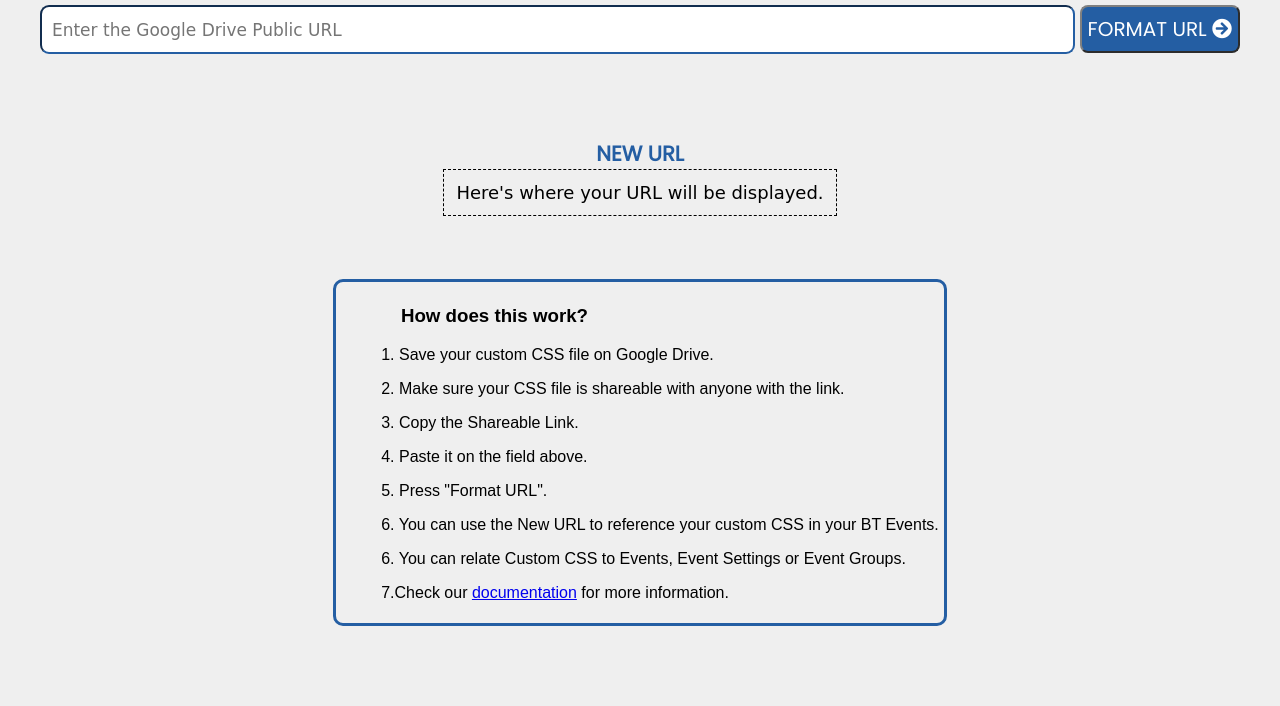
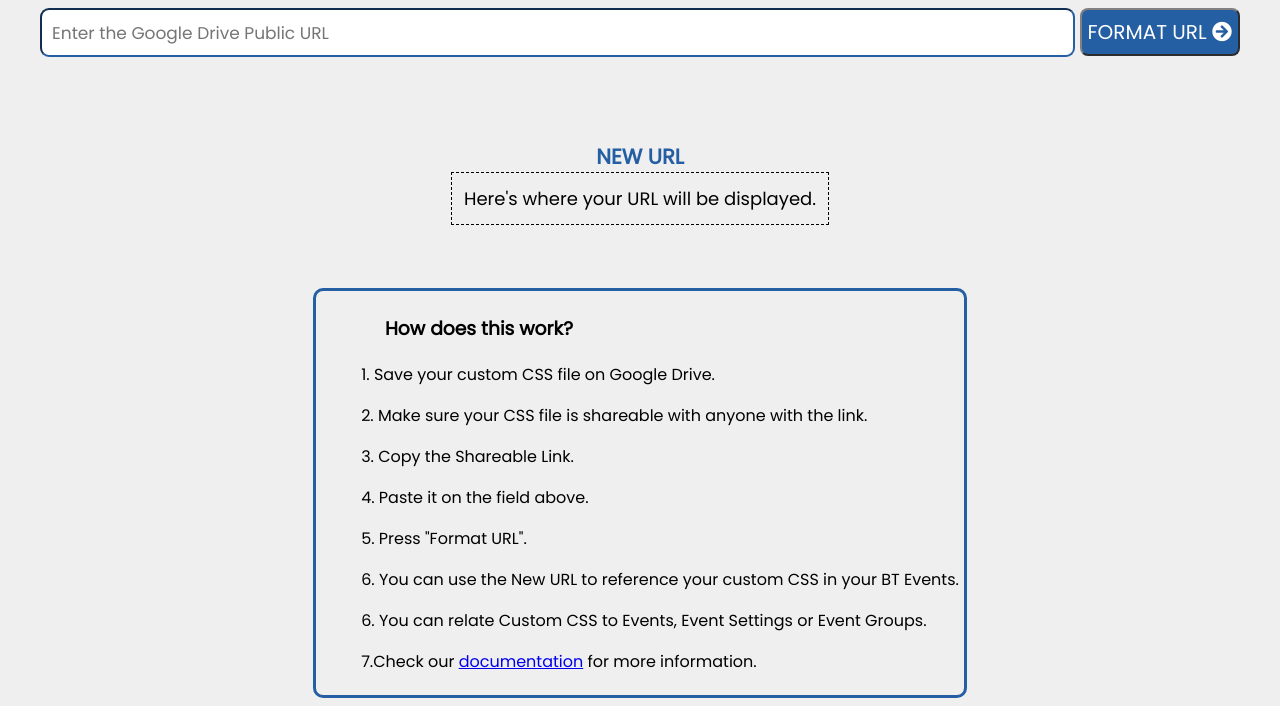
Before and after one commit to Carlosdmendoza/URL-FORMATTER, a plain HTML site: page index.html in a window 1280 px wide. Shown: the part 180-886 px from the top of the page. Before the commit the page ends 814 px from the top, so only its background shows below. Drawn offline with Linux system fonts and the light colour scheme.

Commit message:
Styling updates

```diff
--- a/styles.css
+++ b/styles.css
@@ -1,5 +1,5 @@
 body {
-    font-family: Arial, sans-serif;
+    font-family: 'Poppins', sans-serif;
     background-color: #efefef;
     text-align: center;
     margin-top: 50px;
@@ -34,7 +34,7 @@ button#formatUrlButton {
 }
 
 input#urlInput {
-    font-family: cursive;
+    font-family: 'Poppins';
     font-size: 17px;
     border-radius: 9px;
     height: 25px;
@@ -59,7 +59,7 @@ button#copyButton {
 #formattedUrl {
     font-size: 18px;
     margin-top: 20px;
-    font-family: cursive;
+    font-family: 'Poppins';
     border-style: dashed;
     border-width: 1px;
     padding: 12px;
@@ -78,9 +78,6 @@ button#copyButton {
 
 
 div#infoBox {
-    /* margin-top: 10px; */
-   /* background: white;
-    color: green;*/
     width: fit-content;
     border-radius: 5px;
     margin-left: auto;
@@ -108,8 +105,6 @@ div#infoBox {
 .instructions {
     display: table;
     text-align: left;
-    /*position: absolute;
-    bottom: 15px;*/
     border-color: #245ea3;
     border-style: solid;
     border-radius: 10px;
@@ -117,6 +112,7 @@ div#infoBox {
     margin-top: 5%;
     margin-left:auto;
     margin-right: auto;
+    font-family: 'Poppins';
 }
 
 .instructions h3 {
```
